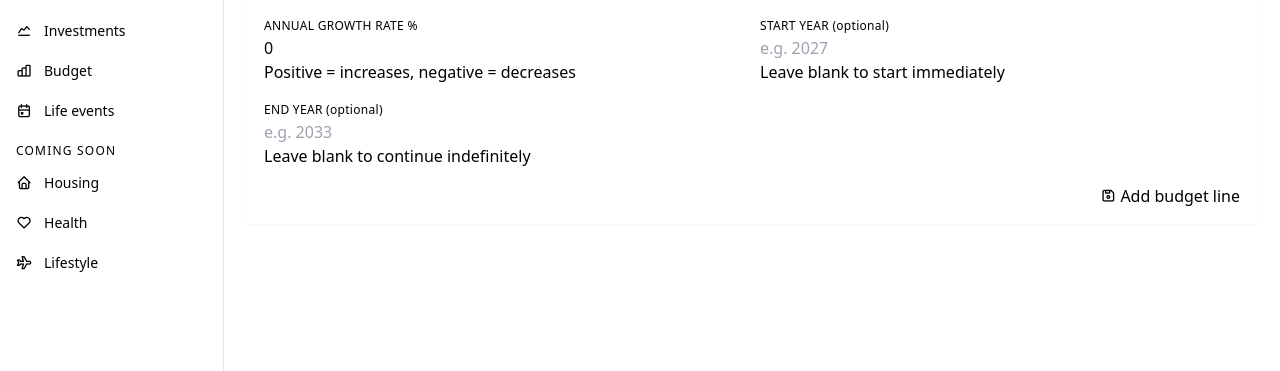
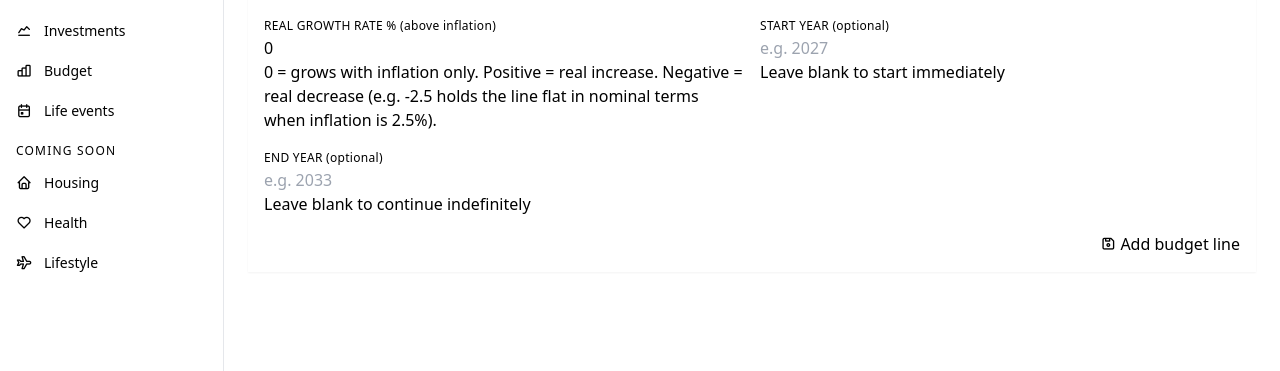
Before and after one commit to Wooloomooloo2/my-retirement-life, a Python web app: template src/templates/budget.html in a window 1280 px wide. Shown: the part 328-699 px from the top of the page. Run offline with Jinja, Linux system fonts and the light colour scheme; the template is opened without the code that fills it, so the values that code supplies are empty.

Commit message:
Treat budget-line growth as real (above inflation)
The change_rate field used to substitute for global inflation
(0 = use inflation, N = use N instead), which conflated two
separate concepts and made the UI placeholder misleading.
Now it composes: effective rate = inflation + change_rate,
so 0 means "track inflation" and a positive value means real
growth above it. UI relabeled to match.

Backlog item #8.

Co-Authored-By: Claude Opus 4.7 (1M context) <noreply@anthropic.com>

```diff
--- a/src/api/routes/projection.py
+++ b/src/api/routes/projection.py
@@ -837,7 +837,7 @@ def run_projection(
                 continue
             if line["loan_end_year"] and year > line["loan_end_year"]:
                 continue
-            rate   = line["change_rate"] if line["change_rate"] != 0 else inflation_rate
+            rate   = inflation_rate + line["change_rate"]
             annual = line["annual_amount"] * ((1 + rate / 100) ** years_from_start)
             if   line["line_type"] == "BudgetLineType_Mandatory":     mandatory     += annual
             elif line["line_type"] == "BudgetLineType_Discretionary": discretionary += annual
@@ -1214,7 +1214,7 @@ def run_monte_carlo(
             mandatory = discretionary = loans = 0.0
             active_lines, is_post_retirement = budget_per_year[yi]
             for base, own_rate, lt in active_lines:
-                rate   = own_rate if own_rate != 0.0 else sim_inflation
+                rate   = sim_inflation + own_rate
                 annual = base * ((1 + rate / 100) ** yi)
                 if   lt == "BudgetLineType_Mandatory":     mandatory     += annual
                 elif lt == "BudgetLineType_Discretionary": discretionary += annual
--- a/src/templates/budget.html
+++ b/src/templates/budget.html
@@ -71,7 +71,7 @@
                         <th>Amount</th>
                         <th>Frequency</th>
                         <th>Annual total</th>
-                        <th>Growth rate</th>
+                        <th>Real growth</th>
                         <th>Active</th>
                         <th></th>
                     </tr>
@@ -277,18 +277,18 @@
                     </label>
                 </div>
 
-                <!-- Growth rate -->
+                <!-- Real growth rate (above inflation) -->
                 <div class="form-control">
                     <label class="label py-0.5">
-                        <span class="label-text text-xs font-medium uppercase tracking-wide text-base-content/60">Annual growth rate %</span>
+                        <span class="label-text text-xs font-medium uppercase tracking-wide text-base-content/60">Real growth rate % <span class="font-normal normal-case">(above inflation)</span></span>
                     </label>
                     <input type="number" name="annualChangeRate"
                         step="0.1" min="-100" max="100"
                         value="{{ edit_line.changeRate if edit_line else '0' }}"
-                        placeholder="e.g. 3 for 3% inflation"
+                        placeholder="e.g. 2 for 2% above inflation"
                         class="input input-bordered input-sm w-full" />
                     <label class="label py-0.5">
-                        <span class="label-text-alt text-base-content/40">Positive = increases, negative = decreases</span>
+                        <span class="label-text-alt text-base-content/40">0 = grows with inflation only. Positive = real increase. Negative = real decrease (e.g. -2.5 holds the line flat in nominal terms when inflation is 2.5%).</span>
                     </label>
                 </div>
 
```
